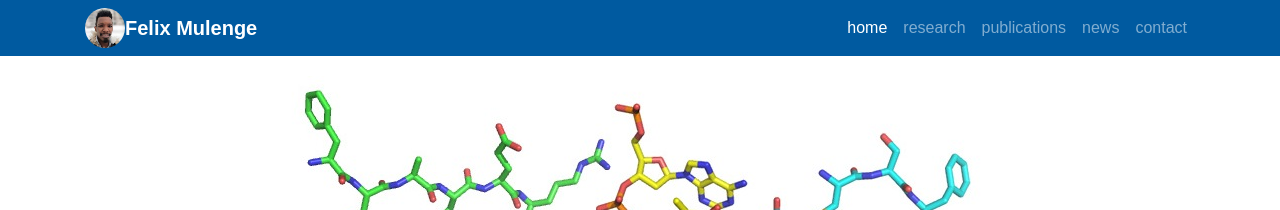
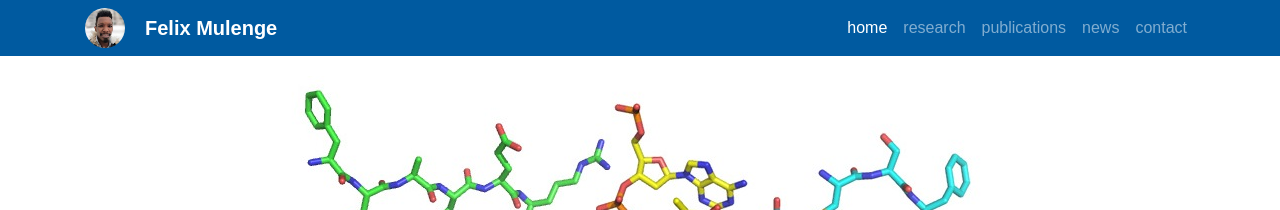
Before and after one commit to fmulenge/fmulenge.github.io, a Jekyll site: the page built from index.md, in a window 1280 px wide. Shown: the top 210 px of the page. Built offline with Jekyll 4.4.1, drawn with Linux system fonts in a browser that asks for light colours.

Commit message:
Update header.html

```diff
--- a/_includes/header.html
+++ b/_includes/header.html
@@ -24,7 +24,7 @@
     <!-- Static navbar -->
     <nav class="navbar navbar-expand-lg navbar-dark" style="background-color: #005AA0">
       <div class="container">
-        <a href="https://www.helmholtz-hzi.de/en/"><img class="avatar" src="/static/img/logo/host_logo.jpg" alt=""></a>
+        <a href="#"><img class="avatar" src="/static/img/logo/host_logo.jpg" style="margin-right:20px" alt=""></a>
         <a class="navbar-brand" style="font-weight:bold" href="/">{{site.name}}</a>
         <button type="button" class="navbar-toggler" data-toggle="collapse" data-target="#navbarContent" aria-controls="navbarContent" aria-expanded="false" aria-label="Toggle navigation">
           <span class="navbar-toggler-icon"></span>
```
